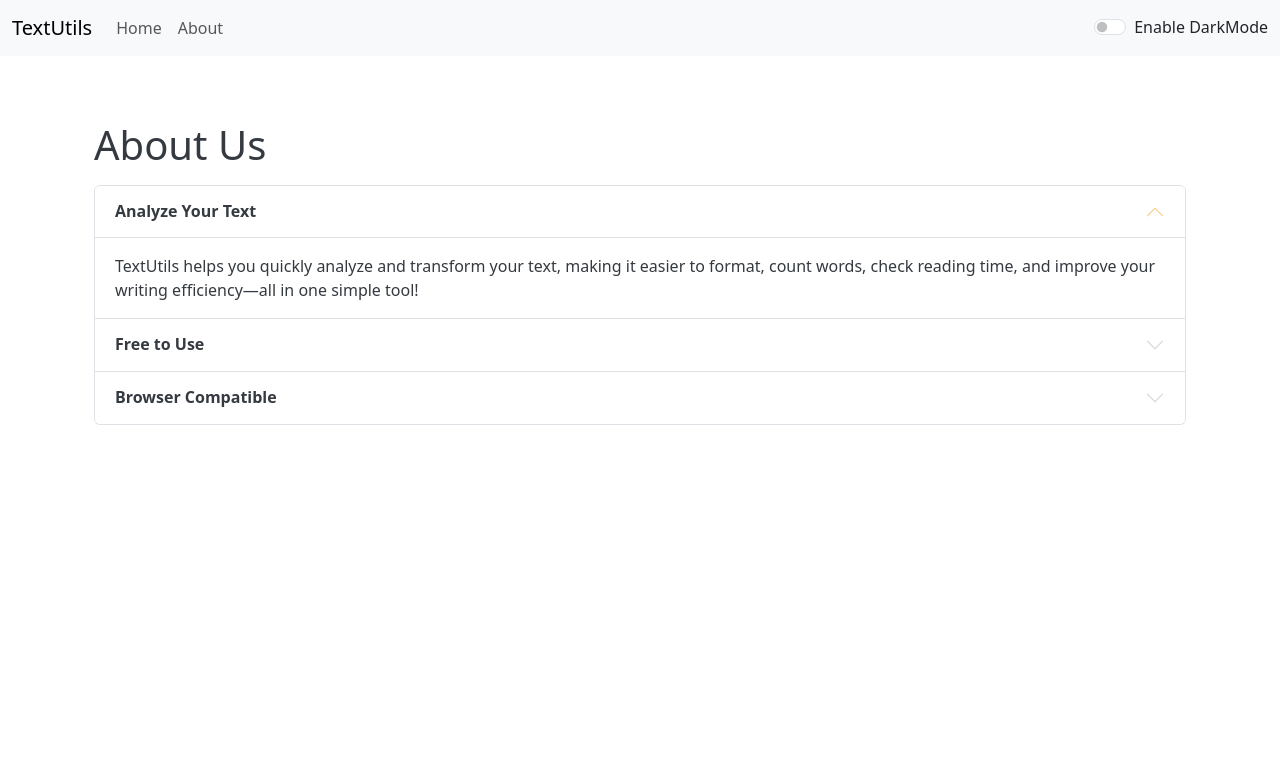
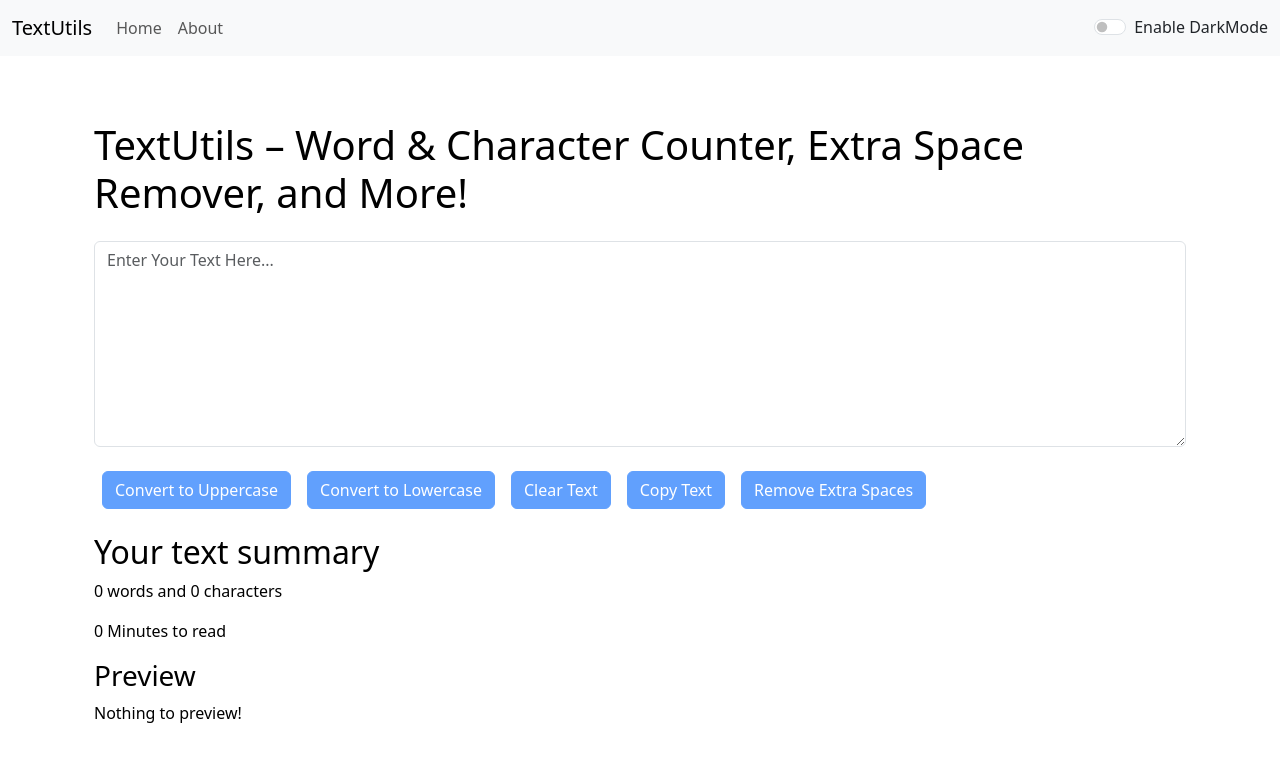
Before and after one commit to pareshpatil2005/TextUtils-React_Project, a React (Create React App) app: page /about in a window 1280 px wide. Shown: the top 762 px of the page. Built offline with nearby package versions, Linux system fonts and the light colour scheme.

Commit message:
Deploying TextUtils on Github Pages

```diff
--- a/src/App.js
+++ b/src/App.js
@@ -1,10 +1,10 @@
 import { useState } from 'react';
 import './App.css';
-import About from './components/About';
+// import About from './components/About';
 import Navbar from './components/Navbar';
 import TextForm from './components/TextForm';
 import Alert from './components/Alert';
-import { BrowserRouter, Routes, Route } from 'react-router-dom';
+// import { BrowserRouter, Routes, Route } from 'react-router-dom';
 
 
 function App() {
@@ -40,7 +40,38 @@ function App() {
   return (
     // Using BrowserRouter to enable routing in the application
     // The Navbar, Alert, and TextForm components are wrapped inside BrowserRouter to enable routing
-    <BrowserRouter>
+    // <BrowserRouter>
+    //   <Navbar
+    //     title="TextUtils"
+    //     aboutText="About"
+    //     mode={mode}
+    //     toggleMode={toggleMode}
+    //   />
+    //   <Alert alert={alert} />
+
+    //   <div className="container my-3">
+
+    //     {/* Routes */}
+    //     <Routes>
+    //       <Route
+    //         path="/"
+    //         element={
+    //           <TextForm
+    //             heading="TextUtils – Word & Character Counter, Extra Space Remover, and More!"
+    //             mode={mode}
+    //             showAlert={showAlert}
+    //           />
+    //         }
+    //       />
+    //       <Route path="/about" element={<About mode={mode}/>} />
+    //     </Routes>
+    //   </div>
+    // </BrowserRouter>
+
+
+
+
+    <>
       <Navbar
         title="TextUtils"
         aboutText="About"
@@ -51,22 +82,17 @@ function App() {
 
       <div className="container my-3">
 
-        {/* Routes */}
-        <Routes>
-          <Route
-            path="/"
-            element={
-              <TextForm
-                heading="TextUtils – Word & Character Counter, Extra Space Remover, and More!"
-                mode={mode}
-                showAlert={showAlert}
-              />
-            }
-          />
-          <Route path="/about" element={<About mode={mode}/>} />
-        </Routes>
+        <TextForm
+          heading="TextUtils – Word & Character Counter, Extra Space Remover, and More!"
+          mode={mode}
+          showAlert={showAlert}
+        />
+
       </div>
-    </BrowserRouter>
+
+      {/* <About mode={mode}/> */}
+
+    </>
 
   );
 }
--- a/src/components/About.js
+++ b/src/components/About.js
@@ -1,3 +1,5 @@
+import React from 'react'
+
 export default function About(props) {
     let myStyle = {
         color: props.mode === 'dark'?'white':'#343a40',
--- a/src/components/Navbar.js
+++ b/src/components/Navbar.js
@@ -1,22 +1,22 @@
 import React from 'react';
-import { Link } from 'react-router-dom';
+// import { Link } from 'react-router-dom';
 
 
 export default function Navbar(props) {
   return (
     <nav className={`navbar navbar-expand-lg navbar-${props.mode} bg-${props.mode}`}>
         <div className="container-fluid">
-          <Link className="navbar-brand" to="#">{props.title}</Link>
+          <a className="navbar-brand" href="#">{props.title}</a>
           <button className="navbar-toggler" type="button" data-bs-toggle="collapse" data-bs-target="#navbarSupportedContent" aria-controls="navbarSupportedContent" aria-expanded="false" aria-label="Toggle navigation">
             <span className="navbar-toggler-icon"></span>
           </button>
           <div className="collapse navbar-collapse" id="navbarSupportedContent">
             <ul className="navbar-nav me-auto mb-2 mb-lg-0">
               <li className="nav-item">
-                <Link className="nav-link" aria-current="page" to="/">Home</Link>
+                <a className="nav-link" aria-current="page" href="#">Home</a>
               </li>
               <li className="nav-item">
-                <Link className="nav-link" to="/about">{props.aboutText}</Link>
+                <a className="nav-link" href="/about">{props.aboutText}</a>
               </li>
             </ul>
             <div className={`form-check form-switch text-${props.mode==='light'?'dark':'light'}`}>
```
